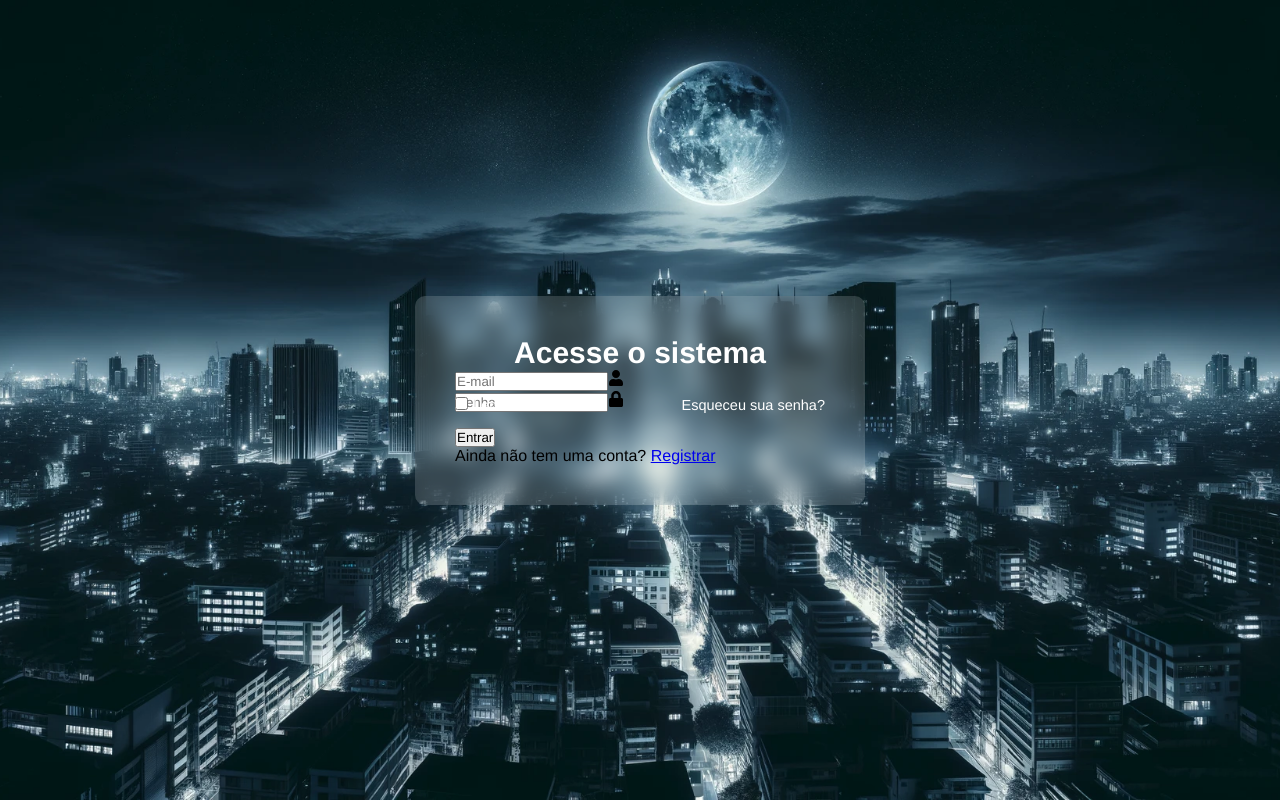
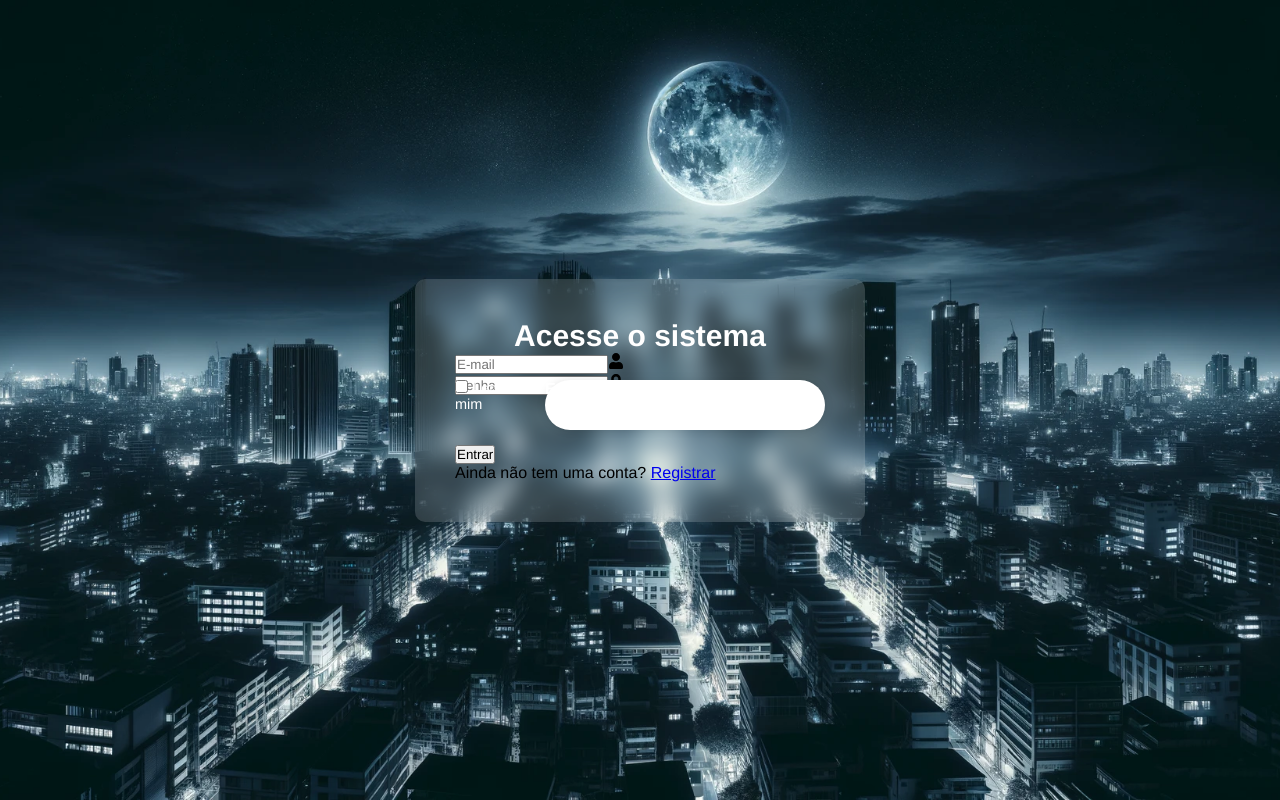
Before and after one commit to Bergkley/Tela-Login, a React (Vite) app: page / in a window 1280 px wide. In both pictures the pointer is over the link "Esqueceu sua senha?". Built offline with nearby package versions, Linux system fonts and the light colour scheme.

Commit message:
feat: estilizando o componente Login recal-forget a:hover

```diff
--- a/src/Components/Login/Login.css
+++ b/src/Components/Login/Login.css
@@ -56,3 +56,15 @@
     color: #fff;
     text-decoration: none;
 }
+.recal-forget a:hover {
+    width: 100%;
+    height: 50px;
+    background-color: #fff;
+    border: none;
+    outline: none;
+    border-radius: 40px;
+    box-shadow: 0 0 10px rgba(0, 0, 0, 0.1);
+    font-size: 16px;
+    font-weight: 600;
+    text-shadow: none;
+}
```
